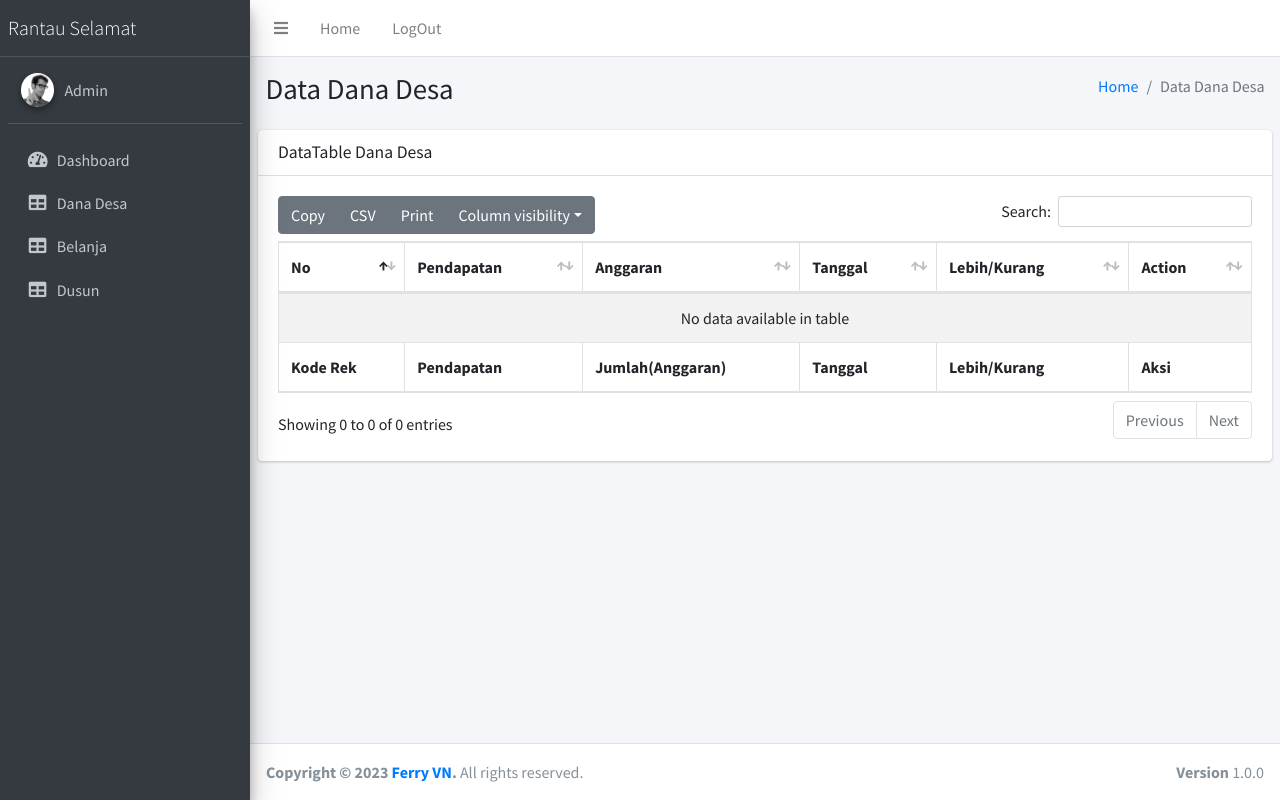
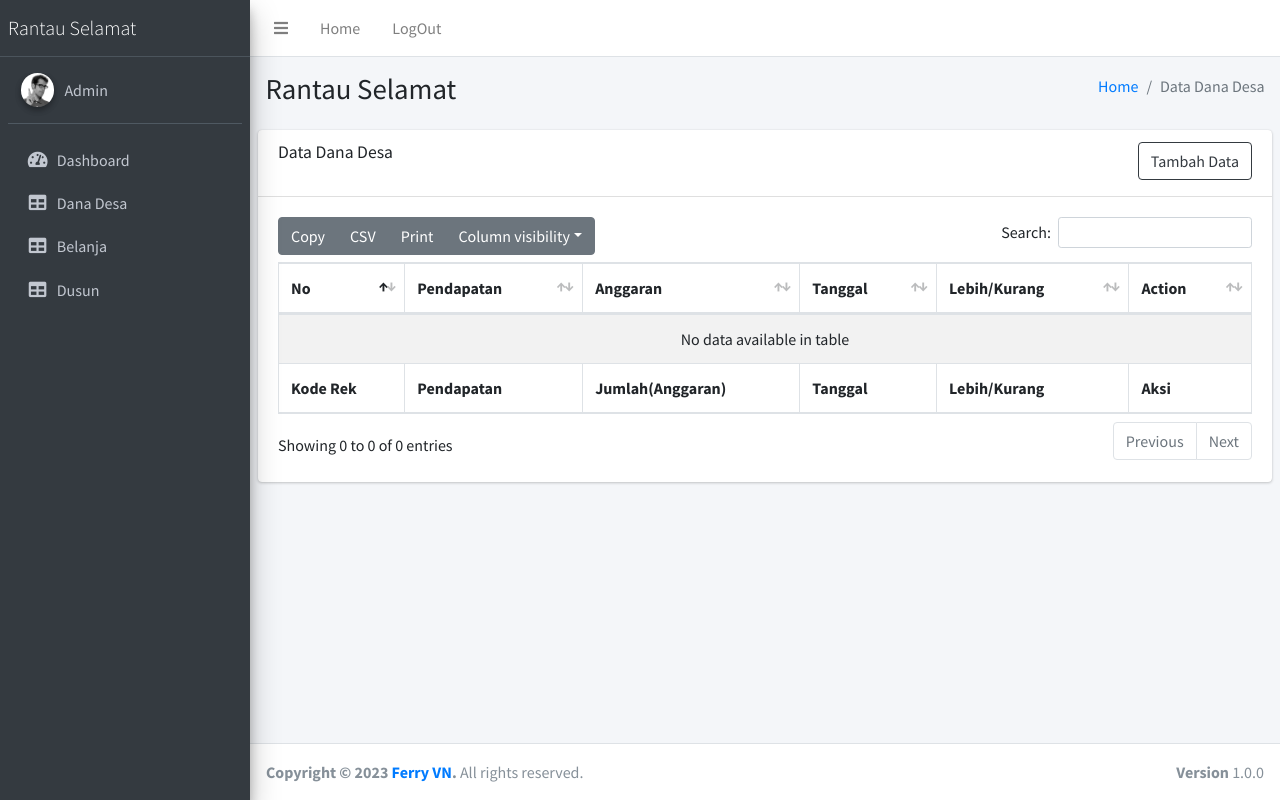
Before and after one commit to Ferryvn/feryfinal, a PHP site: page /dana_desa.php in a window 1280 px wide. Run offline with PHP 8.4, Linux system fonts and the light colour scheme; the visitor is signed in with stand-in values (Sample User, id 1); data that the repository does not hold is empty; some libraries are stand-ins or nearby versions.

Commit message:
Update dana_desa.php

```diff
--- a/dana_desa.php
+++ b/dana_desa.php
@@ -46,7 +46,7 @@ if(!isset($_SESSION['sid'])){
       <div class="container-fluid">
         <div class="row mb-2">
           <div class="col-sm-6">
-            <h1>Data Dana Desa</h1>
+            <h1>Rantau Selamat</h1>
           </div>
           <div class="col-sm-6">
             <ol class="breadcrumb float-sm-right">
@@ -62,12 +62,13 @@ if(!isset($_SESSION['sid'])){
     <section class="content">
 
       <!-- Default box -->
-
-
       <div class="card">
               <div class="card-header">
-                <h3 class="card-title">DataTable Dana Desa</h3>
-              </div>
+                <h2 class="card-title">Data Dana Desa</h2>
+        <div class="float-sm-right">
+          <a class="btn btn-outline-dark mb-1" href="form_dana.php">Tambah Data </a>
+      </div>
+      </div>
               <!-- /.card-header -->
               <div class="card-body">
                 <table id="example1" class="table table-bordered table-striped">
```
